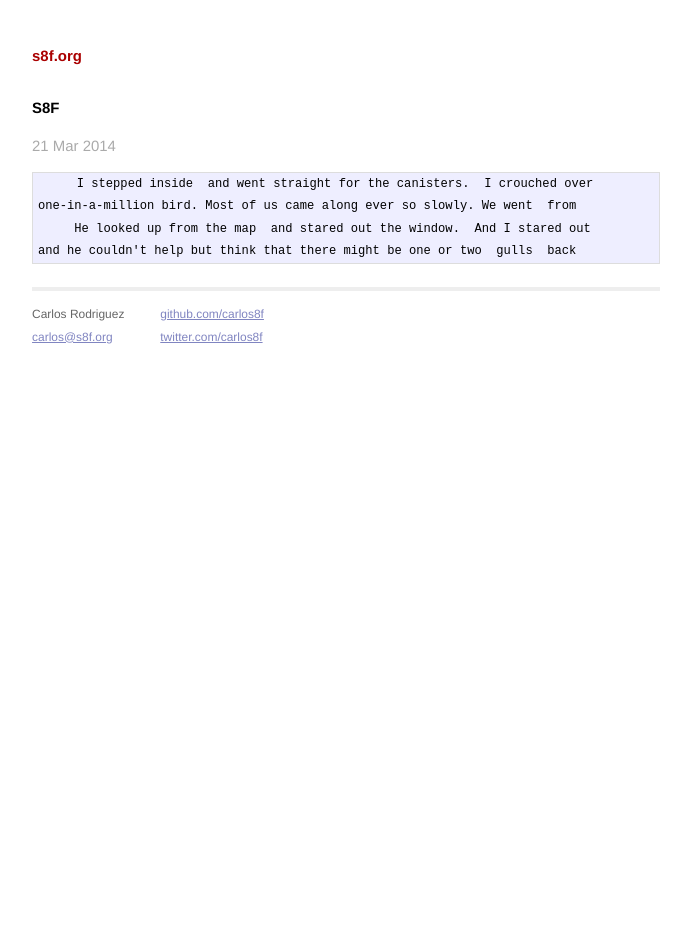
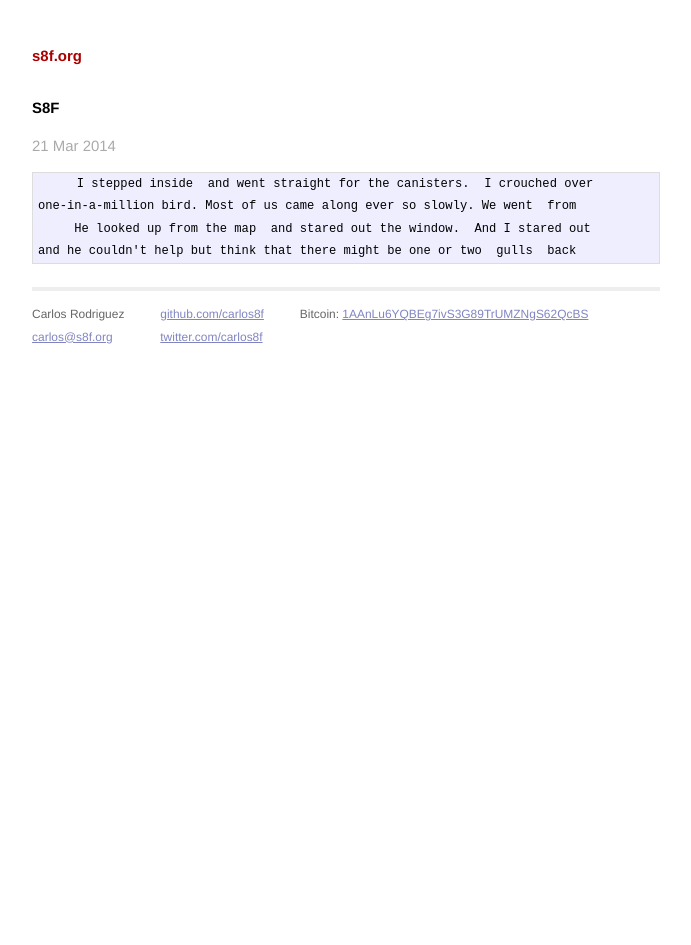
Before and after one commit to carlos8f/s8f.org, a Jekyll site: the page built from _posts/2014-03-21-1395383186.md, in a window 1280 px wide. Shown: the whole page, without its empty margins (294-985 px from the left). Built offline with Jekyll 4.4.1, drawn with Linux system fonts in a browser that asks for light colours; Markdown is read by kramdown in place of the engine named in the settings.

Commit message:
bitcoin address

```diff
--- a/_layouts/default.html
+++ b/_layouts/default.html
@@ -35,6 +35,11 @@
                 <a href="https://twitter.com/carlos8f">twitter.com/carlos8f</a><br />
               </p>
             </div>
+            <div class="contact">
+              <p>
+                Bitcoin: <a href="bitcoin:1AAnLu6YQBEg7ivS3G89TrUMZNgS62QcBS">1AAnLu6YQBEg7ivS3G89TrUMZNgS62QcBS</a>
+              </p>
+            </div>
           </div>
         </div>
 
```
